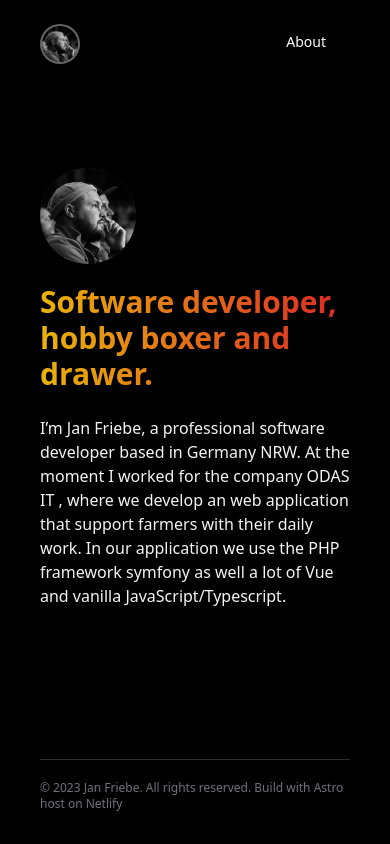
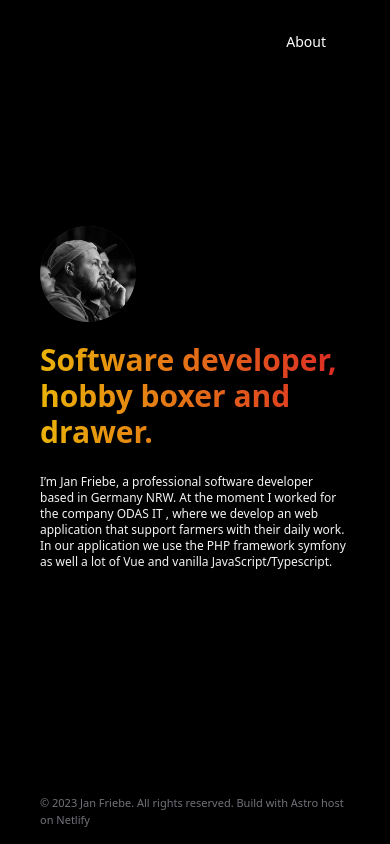
Before and after one commit to friebe/jan-friebe.de, an Astro site: page / in a window 390 px wide. Built offline with nearby package versions, Linux system fonts and the light colour scheme; Astro itself is replaced by a stand-in of ours; some icons are missing.

Commit message:
position absolute

```diff
--- a/src/components/Footer.astro
+++ b/src/components/Footer.astro
@@ -1,7 +1,12 @@
-<footer class="mx-auto max-w-2xl w-full px-10">
-    <div class="border-t border-zinc-500/40 pt-5 pb-8">
+---
+const { absolute } = Astro.props;
+---
+
+<footer class={absolute ? `absolute bottom-0 left-0 right-0 ` : ""}>
+    <div class="text-[11px] mx-auto max-w-2xl w-full px-10">
+        <div class="pt-5 pb-4">
             <div class="flex flex-col items-end">
-            <p class="text-xs text-zinc-500">
+                <p class="text-zinc-500">
                     © 2023 Jan Friebe. All rights reserved. Build with <a
                         href="https://astro.build"
                         rel="noopener"
@@ -13,4 +18,5 @@
                 </p>
             </div>
         </div>
+    </div>
 </footer>
--- a/src/components/Hero.astro
+++ b/src/components/Hero.astro
@@ -21,7 +21,7 @@ import ContactIcons from "./ContactIcons.astro";
         >
             Software developer, hobby boxer and drawer.
         </h1>
-        <p class="mt-6 text-base text-zinc-100 sm:text-base">
+        <p class="mt-6 text-xs text-zinc-100 md:text-base">
             I’m Jan Friebe, a professional software developer based in Germany
             NRW. At the moment I worked for the company
             <a href="http://delos.biz" rel="noopener noreferrer" target="_blank"
--- a/src/components/Navi.astro
+++ b/src/components/Navi.astro
@@ -1,7 +1,12 @@
-<header class="h-16">
+---
+const { showLogo, absolute } = Astro.props;
+---
+
+<header class={absolute ? `h-16 absolute top-0 right-0 left-0` : ""}>
     <div class="mx-auto pt-6 max-w-2xl w-full px-10">
         <div class="flex flex-1">
             <div class="flex flex-1">
+                <div class={showLogo ? `hidden` : ""}>
                     <div class="h-10 w-10 rounded-full bg-white/40 p-0.5">
                         <a href="/"
                             ><img
@@ -10,6 +15,7 @@
                                 class="rounded-full bg-zinc-800 object-cover h-9 w-9"
                             /></a
                         >
+                    </div>
                 </div>
             </div>
             <div class="flex justify-end">
--- a/src/layouts/Layout.astro
+++ b/src/layouts/Layout.astro
@@ -1,7 +1,4 @@
 ---
-import Footer from "../components/Footer.astro";
-import Navi from "../components/Navi.astro";
-
 export interface Props {
 	title: string;
 }
@@ -22,11 +19,7 @@ const { title } = Astro.props;
 		<title>{title}</title>
 	</head>
 	<body class="flex h-screen flex-col bg-black">
-		<Navi />
-
 		<slot />
-
-		<Footer />
 	</body>
 </html>
 <style is:global></style>
--- a/src/pages/about.astro
+++ b/src/pages/about.astro
@@ -1,13 +1,17 @@
 ---
+import Footer from "../components/Footer.astro";
+import Navi from "../components/Navi.astro";
 import Layout from "../layouts/Layout.astro";
 ---
 
 <Layout title="About">
-    <main class="mx-auto max-w-2xl px-10">
+    <Navi />
+    <main class="mx-auto flex-grow max-w-2xl px-10">
         <h1
             class="pt-10 text-3xl text-transparent bg-clip-text bg-gradient-to-r from-yellow-500 to-red-600 font-bold md:text-5xl"
         >
             I am Jan Friebe. I live in Germany NRW, where i develop web things.
         </h1>
     </main>
+    <Footer />
 </Layout>
--- a/src/pages/index.astro
+++ b/src/pages/index.astro
@@ -1,8 +1,12 @@
 ---
+import Footer from "../components/Footer.astro";
 import Hero from "../components/Hero.astro";
+import Navi from "../components/Navi.astro";
 import Layout from "../layouts/Layout.astro";
 ---
 
 <Layout title="Home - Jan Friebe developer from Germany NRW">
+	<Navi showLogo="false" absolute="true" />
 	<Hero />
+	<Footer absolute="true" />
 </Layout>
```
Lines whose indentation alone changed are shown as unchanged.
